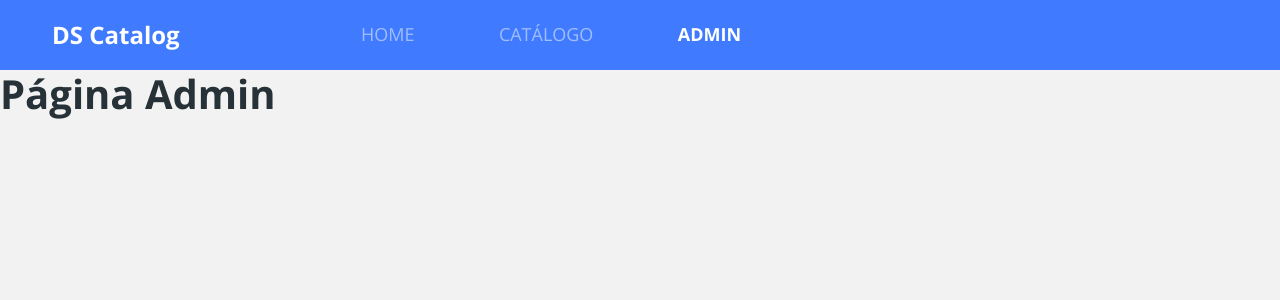
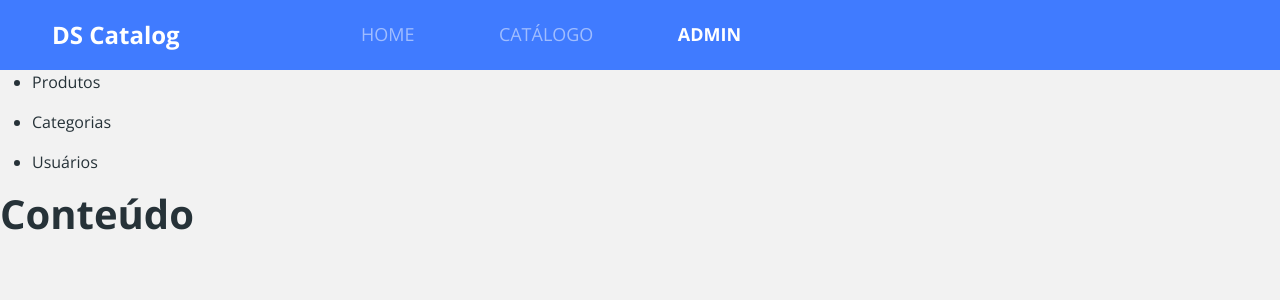
Before and after one commit to eliezerrb/dscatalog, a React (Create React App) app in the folder frontweb/: page /admin in a window 1280 px wide. Shown: the top 300 px of the page. Built offline with nearby package versions, Linux system fonts and the light colour scheme.

Commit message:
Admin, Navbar HTML

```diff
--- /dev/null
+++ b/frontweb/src/pages/Admin/Navbar/index.tsx
@@ -0,0 +1,19 @@
+const Navbar = () => {
+  return (
+    <nav>
+      <ul>
+        <li>
+          <p>Produtos</p>
+        </li>
+        <li>
+          <p>Categorias</p>
+        </li>
+        <li>
+          <p>Usuários</p>
+        </li>
+      </ul>
+    </nav>
+  );
+};
+
+export default Navbar;
--- a/frontweb/src/pages/Admin/index.tsx
+++ b/frontweb/src/pages/Admin/index.tsx
@@ -1,5 +1,14 @@
+import Navbar from './Navbar';
+
 const Admin = () => {
-  return <h1>Página Admin</h1>;
+  return (
+    <div className="admin-container">
+      <Navbar />
+      <div className="admin-content">
+        <h1>Conteúdo</h1>
+      </div>
+    </div>
+  );
 };
 
 export default Admin;
```
